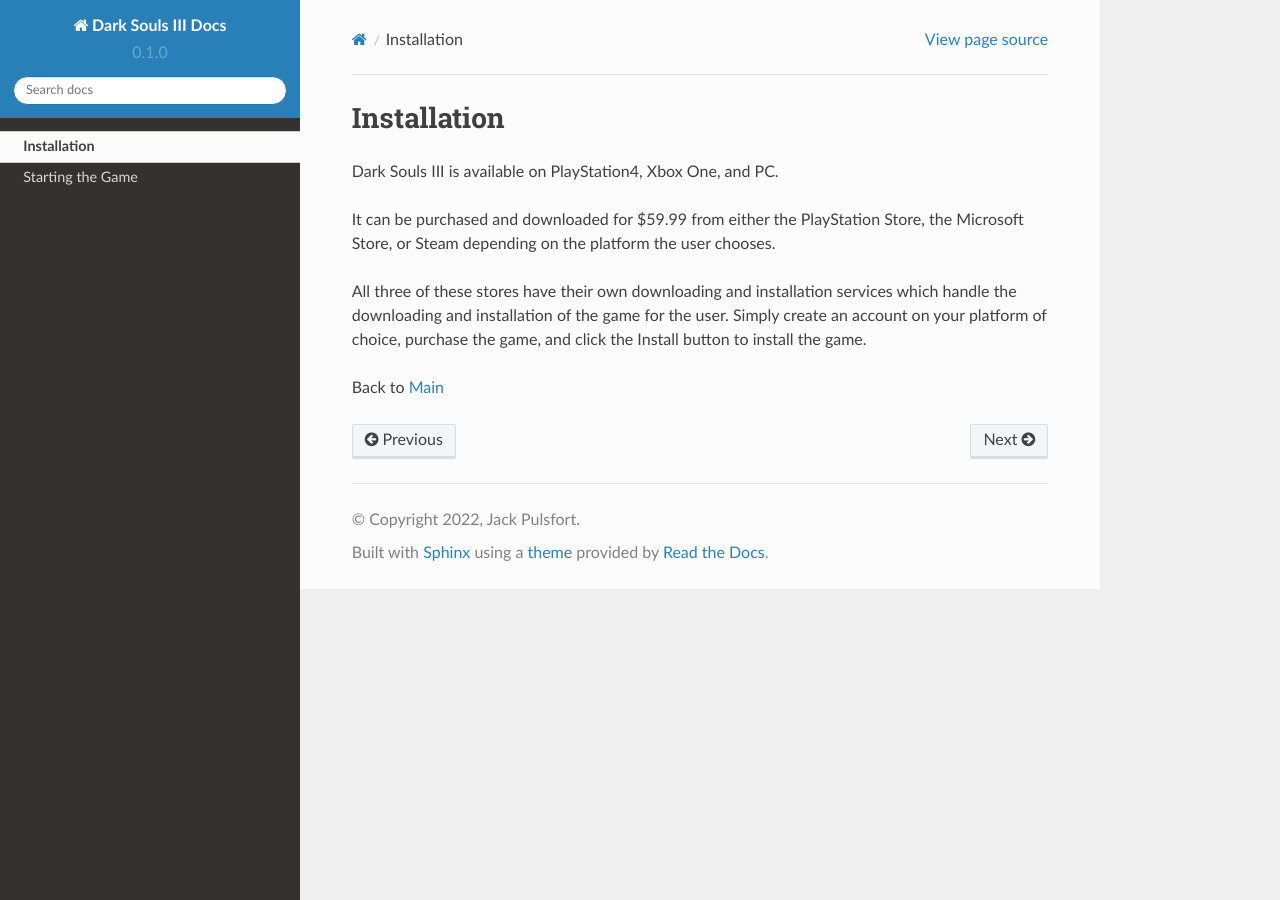
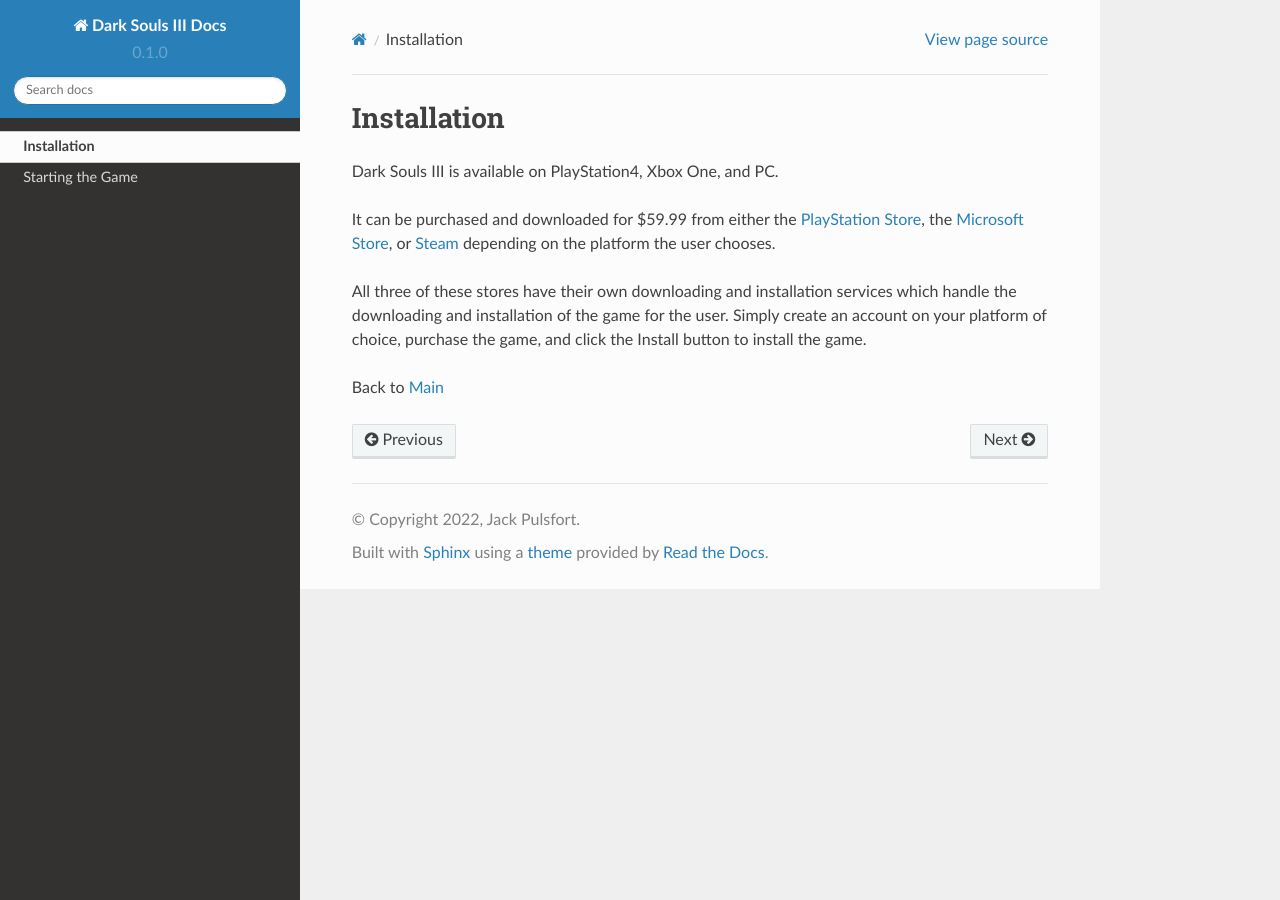
Before and after one commit to pulsfortjf/Dark-Souls-III-Docs, a Sphinx documentation site: the page built from docs/source/install.rst, in a window 1280 px wide. Built offline with Sphinx 7.4.7 and the Read the Docs theme 2.0.0, drawn with Linux system fonts in a browser that asks for light colours; part of the change alters nothing that is shown.

```diff
--- a/docs/source/install.rst
+++ b/docs/source/install.rst
@@ -5,7 +5,7 @@ Installation
 
 Dark Souls III is available on PlayStation4, Xbox One, and PC.
 
-It can be purchased and downloaded for $59.99 from either the PlayStation Store, the Microsoft Store, or Steam depending on the platform the user chooses.
+It can be purchased and downloaded for $59.99 from either the `PlayStation Store <https://store.playstation.com/en-us/product/UP0700-CUSA03388_00-DARKSOULS3000000>`_, the `Microsoft Store <https://www.xbox.com/en-us/games/store/dark-souls-iii/bw2xdrnsccpz>`_, or `Steam <https://store.steampowered.com/app/374320/DARK_SOULS_III/>`_ depending on the platform the user chooses.
 
 All three of these stores have their own downloading and installation services which handle the downloading and installation of the game for the user. Simply create an account on your platform of choice, purchase the game, and click the Install button to install the game.
 
```
